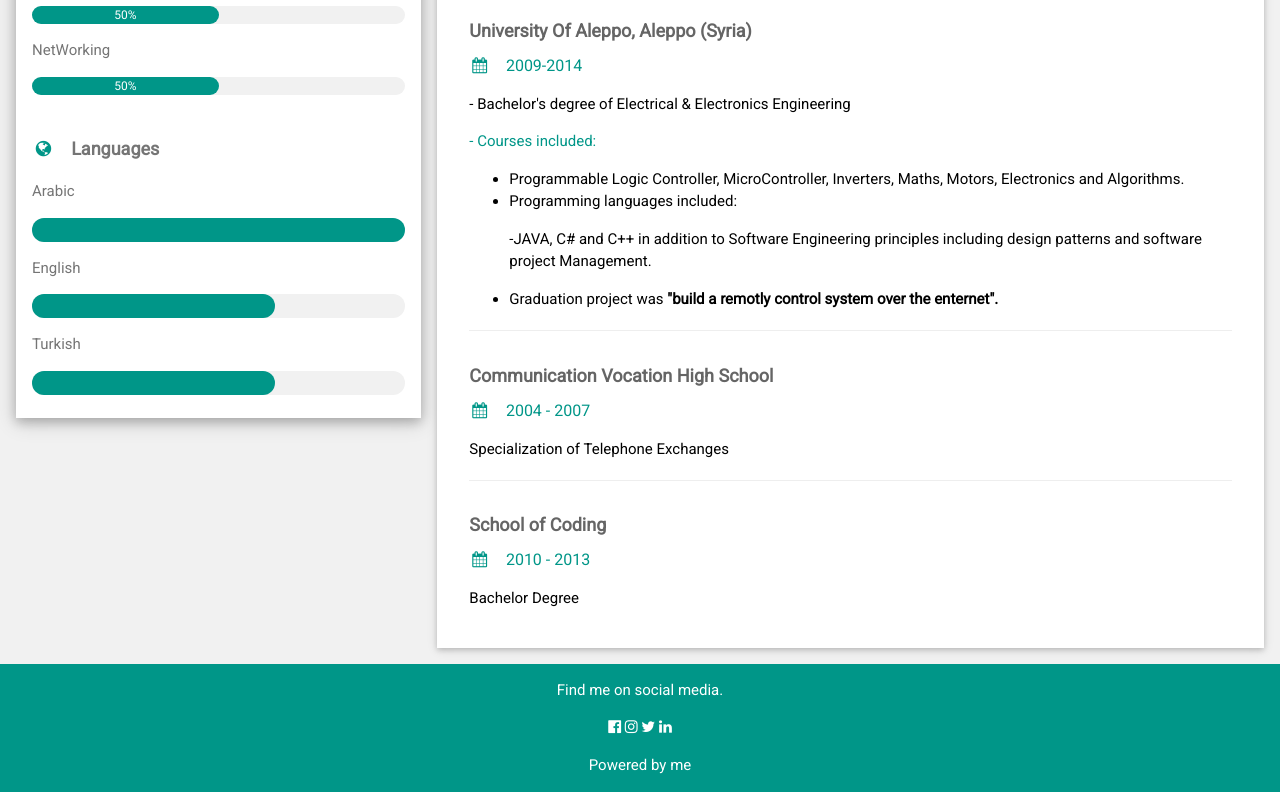
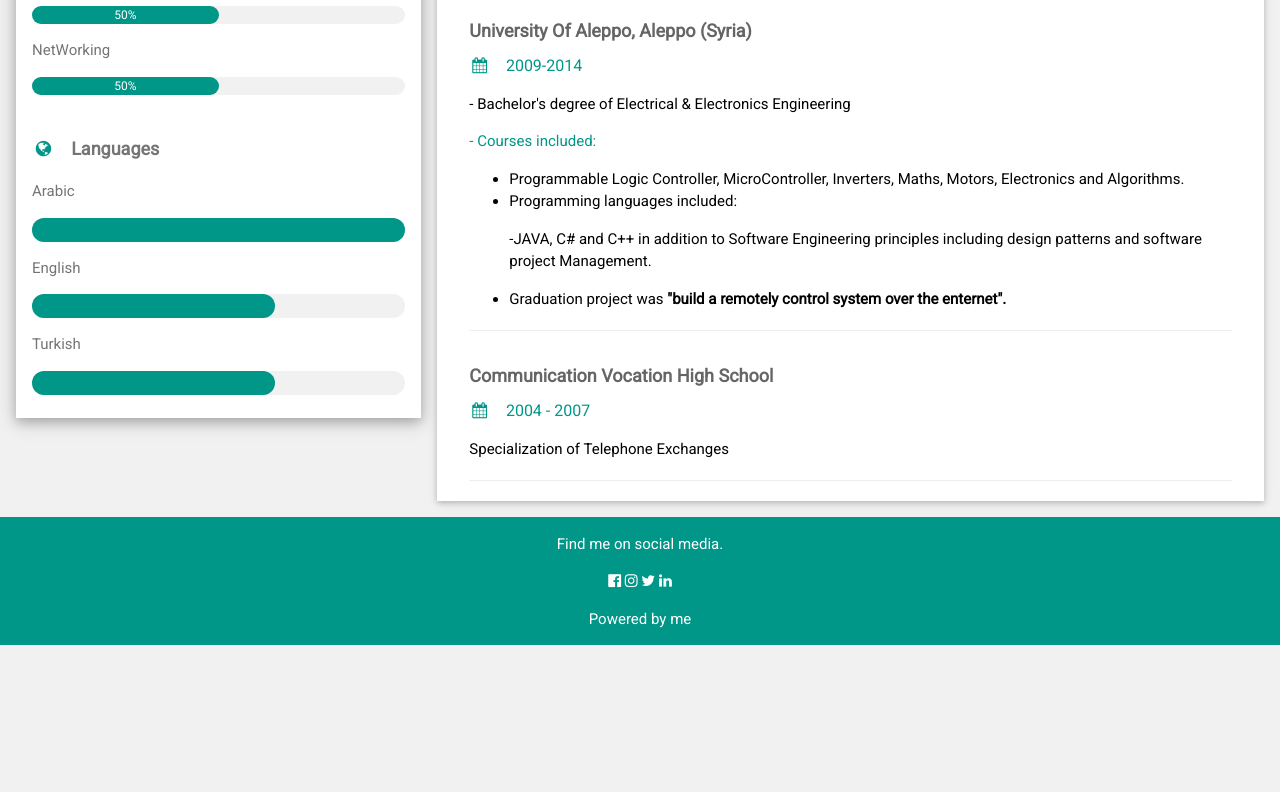
Before and after one commit to awsayed/My-CV, a plain HTML site: page index.html in a window 1280 px wide. Shown: the part 1003-1795 px from the top of the page. After the commit the page ends 1648 px from the top, so only its background shows below. Drawn offline with nearby package versions, Linux system fonts and the light colour scheme.

Commit message:
new photo

```diff
--- a/index.html
+++ b/index.html
@@ -93,7 +93,7 @@ html,body,h1,h2,h3,h4,h5,h6 {font-family: "Roboto", sans-serif}
           <h5 class="w3-opacity"><b>Control System Developer / Caliskan Elektrik</b></h5>
           <h6 class="w3-text-teal"><i class="fa fa-calendar fa-fw w3-margin-right"></i>Nov 2015 - <span class="w3-tag w3-teal w3-round">Current</span></h6>
           <p>- Control System designing, planning and implementation.</p>
-		  <p>- Working closely with PLC's ,HMI's ,Servo Motors and Inverters.</p>
+		  <p>- Working closely with PLC's, HMI's, Servo Motors and Inverters.</p>
 		  <p>- SCADA and Remote systems implementation.</p>
 		  <p>- Troubleshooting problems.</p>
 		  <p>- Dealing with overseas customers.</p>
@@ -130,7 +130,7 @@ html,body,h1,h2,h3,h4,h5,h6 {font-family: "Roboto", sans-serif}
 			<li>Programming languages included:
 			<p>-JAVA, C# and C++ in addition to Software Engineering principles including design patterns and
 			software project Management.</p></li>
-				<li>Graduation project was <b>"build a remotly control system over the enternet".</b></li>
+				<li>Graduation project was <b>"build a remotely control system over the enternet".</b></li>
 				</ul>
           <hr>
         </div>
@@ -140,11 +140,11 @@ html,body,h1,h2,h3,h4,h5,h6 {font-family: "Roboto", sans-serif}
           <p>Specialization of Telephone Exchanges</p>
           <hr>
         </div>
-        <div class="w3-container">
+       <!-- <div class="w3-container">
           <h5 class="w3-opacity"><b>School of Coding</b></h5>
           <h6 class="w3-text-teal"><i class="fa fa-calendar fa-fw w3-margin-right"></i>2010 - 2013</h6>
           <p>Bachelor Degree</p><br>
-        </div>
+        </div>-->
       </div>
 
     <!-- End Right Column -->
```
Also changed, not shown: IMG-20180223-WA0021.jpg (added).
